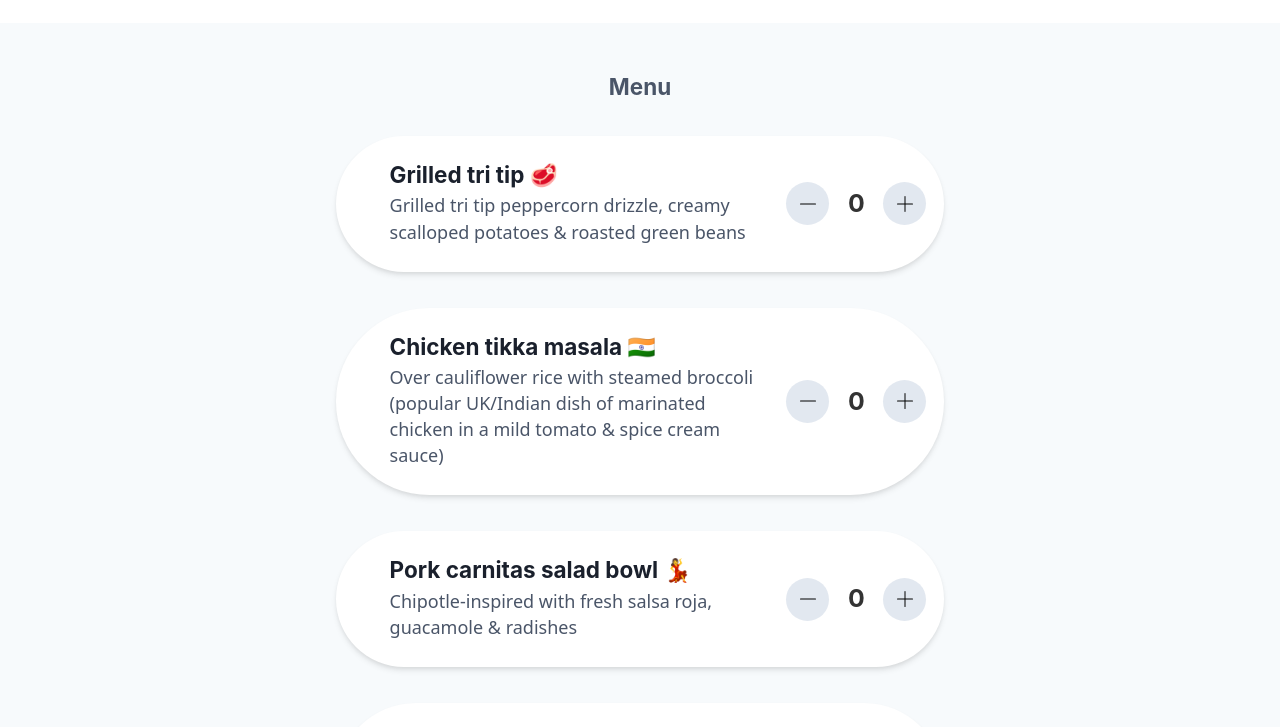
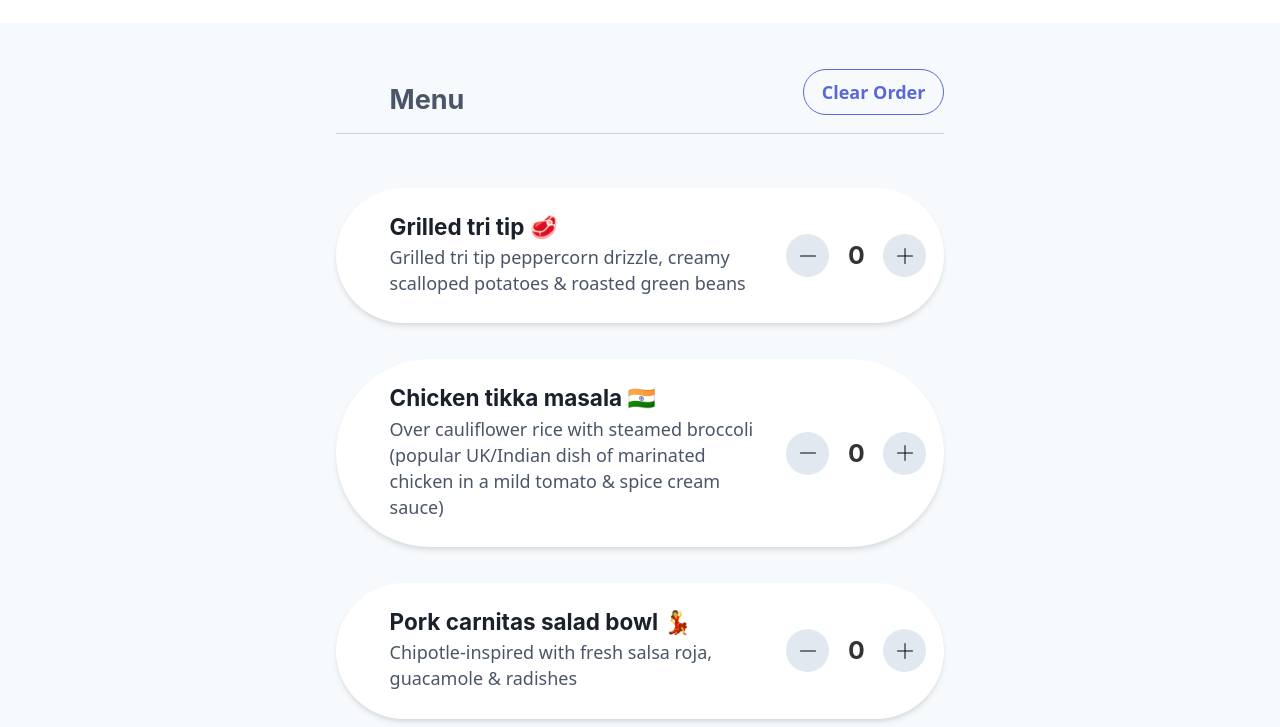
Before and after one commit to dillonemorris/order-simple-chefs, a Gatsby site: page / in a window 1280 px wide. Shown: the part 73-800 px from the top of the page. Built offline with nearby package versions, Linux system fonts and the light colour scheme; Gatsby itself is replaced by a stand-in of ours.

Commit message:
Add clear order button

```diff
--- a/src/components/OrderTotals.js
+++ b/src/components/OrderTotals.js
@@ -1,8 +1,8 @@
 import React from "react"
 
 const OrderTotals = ({ subTotal, mealCount }) => {
-  const tipRate = 0.1
-  const tip = subTotal * tipRate
+  const TIP_RATE = 0.1
+  const tip = subTotal * TIP_RATE
   const total = subTotal + tip
   return (
     <>
--- a/src/context/OrderContext.js
+++ b/src/context/OrderContext.js
@@ -2,9 +2,10 @@ import React, { useState, createContext } from "react"
 import menu from "../data/menu"
 
 export const OrderContext = createContext({})
+export const defaultOrderState = menu.meals
 
 const OrderProvider = ({ children }) => {
-  const [meals, setMeals] = useState(menu.meals)
+  const [meals, setMeals] = useState(defaultOrderState)
   const [subTotal, setSubTotal] = useState(0)
   const [mealCount, setMealCount] = useState(0)
 
--- a/src/pages/index.js
+++ b/src/pages/index.js
@@ -1,6 +1,7 @@
 import React, { useContext, useEffect } from "react"
 import { Link } from "gatsby"
 import { OrderContext } from "../context/OrderContext"
+import { defaultOrderState } from "../context/OrderContext"
 
 import Layout from "../components/layout"
 import SEO from "../components/seo"
@@ -8,9 +9,14 @@ import Meal from "../components/Meal"
 import OrderTotals from "../components/OrderTotals"
 
 const IndexPage = () => {
-  const { meals, subTotal, setSubTotal, mealCount, setMealCount } = useContext(
-    OrderContext
-  )
+  const {
+    meals,
+    setMeals,
+    subTotal,
+    setSubTotal,
+    mealCount,
+    setMealCount,
+  } = useContext(OrderContext)
 
   useEffect(() => {
     const totals = meals.reduce(
@@ -28,10 +34,18 @@ const IndexPage = () => {
     <Layout>
       <SEO title="Home" />
       <div
-        style={{ padding: `1.45rem 1.0875rem` }}
+        style={{ padding: `1.0875rem` }}
         className="flex-col flex-1 max-w-xl font-sans container mx-auto"
       >
-        <h1 className="text-xl text-center text-gray-700">Menu</h1>
+        <div className="flex justify-between border-b border-gray-400 pb-4 mb-12">
+          <h1 className="text-2xl self-end text-gray-700 px-12">Menu</h1>
+          <button
+            className="bg-transparent hover:bg-indigo-600 text-indigo-600 font-semibold hover:text-white py-2 px-4 border border-indigo-600 hover:border-transparent rounded-full"
+            onClick={() => setMeals(defaultOrderState)}
+          >
+            Clear Order
+          </button>
+        </div>
         <div>
           {meals &&
             meals.map(meal => (
@@ -46,7 +60,7 @@ const IndexPage = () => {
         <div style={{ maxWidth: "20rem", margin: "auto" }}>
           <OrderTotals subTotal={subTotal} mealCount={mealCount} />
         </div>
-        <div className="text-center m-auto mt-12">
+        <div className="text-center m-auto mt-12 mb-24">
           <Link
             className="px-32 py-5 bg-indigo-600 hover:bg-indigo-700 text-white font-bold py-2 px-4 rounded-full"
             to="/order-summary/"
--- a/src/pages/order-summary.js
+++ b/src/pages/order-summary.js
@@ -20,7 +20,7 @@ const OrderSummary = () => {
         <h2 className="mt-12 mb-8">Order Summary</h2>
         <div className="grid grid-cols-3 gap-8 mb-24">
           {meals &&
-            Object.values(meals).map(meal => {
+            meals.map(meal => {
               return (
                 meal.quantity > 0 && (
                   <div key={meal.title} className="bg-white rounded shadow-sm">
```
